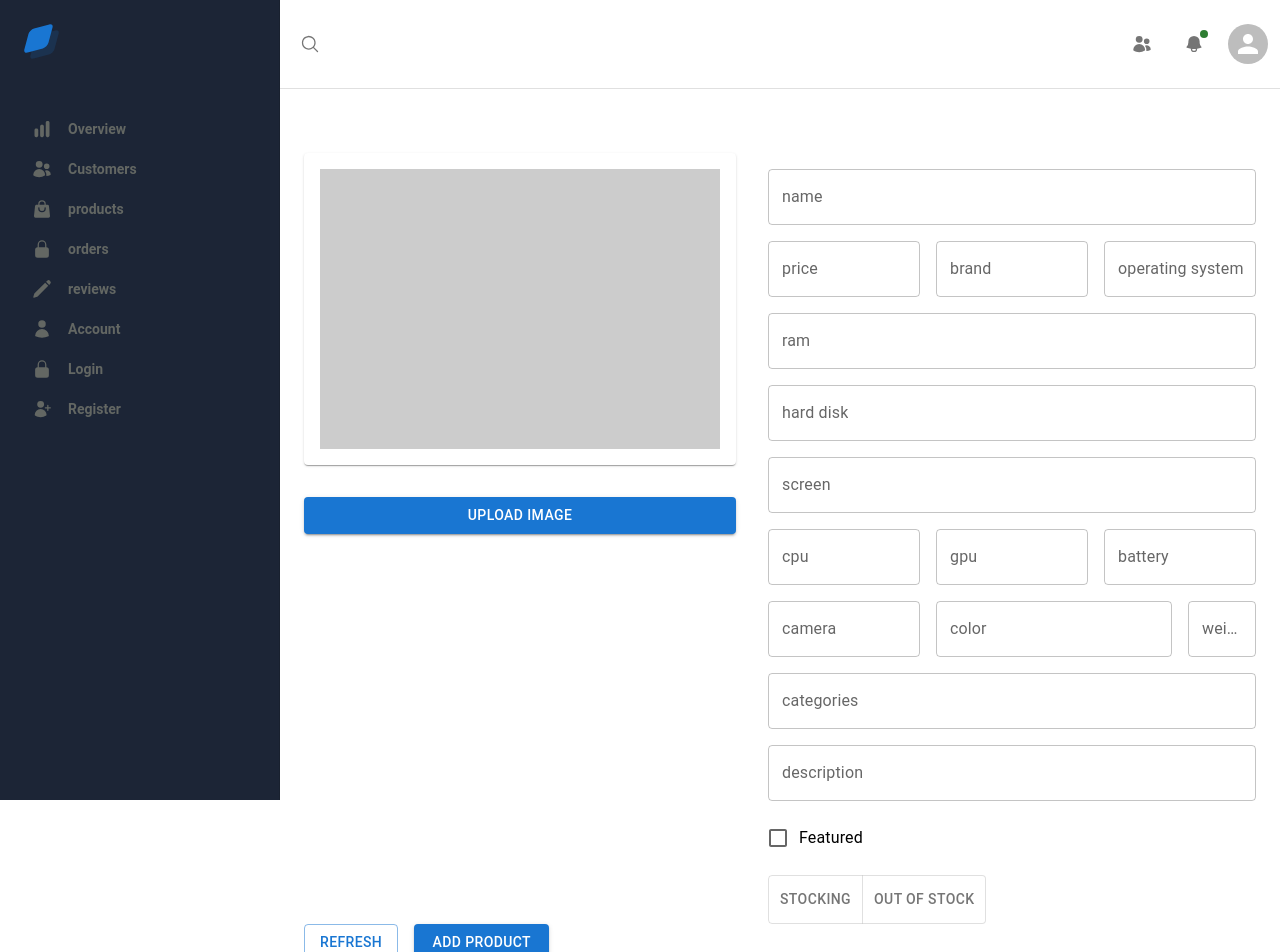
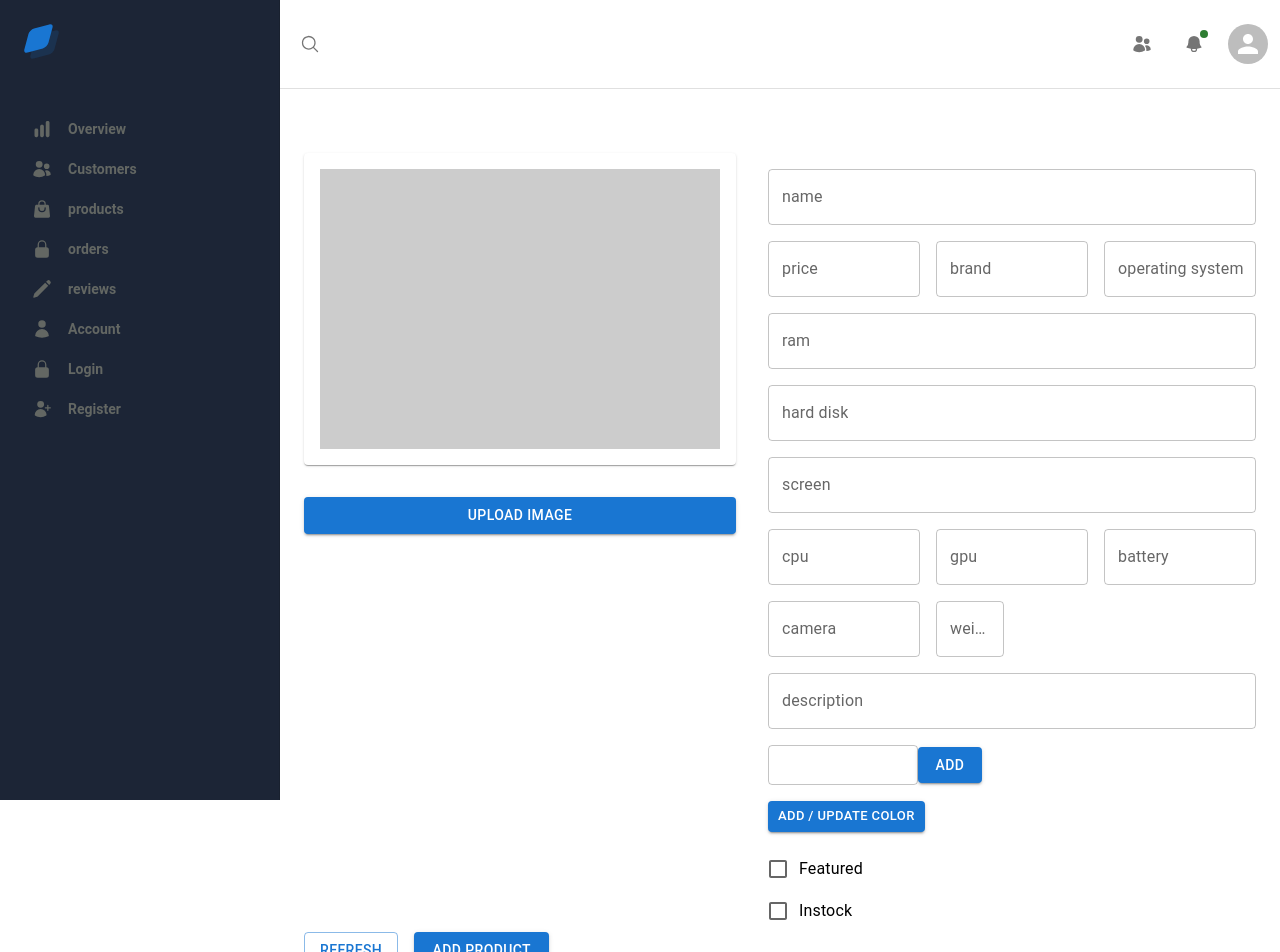
Before and after one commit to thanhhung-art/admin_shop_laptop, a Next.js app: page /products/add_product in a window 1280 px wide. Shown: the top 952 px of the page. Built offline with nearby package versions, Linux system fonts and the light colour scheme.

Commit message:
improvement: update details page

```diff
--- /dev/null
+++ b/src/components/products/product/FeaturedCheckBox.tsx
@@ -0,0 +1,34 @@
+import { IProduct } from "@/types/product";
+import { Checkbox, FormControlLabel } from "@mui/material";
+import { useState, ChangeEvent } from "react";
+
+interface IProps {
+  data?: IProduct;
+  onInputChange: (name: string, value: string | string[] | boolean) => void;
+}
+
+const FeaturedCheckBox = ({ data, onInputChange }: IProps) => {
+  const [featured, setFeatured] = useState<boolean>(
+    () => data?.featured || false
+  );
+
+  const handleChangeValue = (e: ChangeEvent<HTMLInputElement>) => {
+    onInputChange('featured', !featured)
+    setFeatured(!featured)
+  };
+
+  return (
+    <FormControlLabel
+      control={
+        <Checkbox
+          checked={featured}
+          onChange={handleChangeValue}
+          name="featured"
+        />
+      }
+      label="Featured"
+    />
+  );
+};
+
+export default FeaturedCheckBox;
--- /dev/null
+++ b/src/components/products/product/InstockCheckbox.tsx
@@ -0,0 +1,34 @@
+import { IProduct } from "@/types/product";
+import { Checkbox, FormControlLabel } from "@mui/material";
+import { useState, ChangeEvent } from "react";
+
+interface IProps {
+  data?: IProduct;
+  onInputChange: (name: string, value: string | string[] | boolean) => void;
+}
+
+const InstockCheckbox = ({ data, onInputChange }: IProps) => {
+  const [instock, setInstock] = useState<boolean>(
+    () => data?.featured || false
+  );
+
+  const handleChangeValue = (e: ChangeEvent<HTMLInputElement>) => {
+    onInputChange("instock", !instock);
+    setInstock(!instock);
+  };
+
+  return (
+    <FormControlLabel
+      control={
+        <Checkbox
+          checked={instock}
+          onChange={handleChangeValue}
+          name="instock"
+        />
+      }
+      label="Instock"
+    />
+  );
+};
+
+export default InstockCheckbox;
--- /dev/null
+++ b/src/components/products/product/addColor.tsx
@@ -0,0 +1,145 @@
+import { TOnInputChange } from "@/views/product/productDetails";
+import {
+  Box,
+  Button,
+  Card,
+  Chip,
+  Dialog,
+  DialogTitle,
+  Stack,
+  TextField,
+} from "@mui/material";
+import React, {
+  ChangeEvent,
+  RefObject,
+  createRef,
+  useEffect,
+  useRef,
+  useState,
+} from "react";
+
+interface IProps {
+  colorsProp?: { color: string; quantity: number }[];
+  onInputChange: TOnInputChange
+}
+
+const Color = ({ colorsProp, onInputChange }: IProps) => {
+  const [colors, setColors] = useState<{ color: string; quantity: number }[]>(
+    () => colorsProp || []
+  );
+
+  const refs = useRef(new Map<string, RefObject<HTMLInputElement>>());
+  const addColorRef = createRef<HTMLInputElement>();
+  const addQuantityRef = createRef<HTMLInputElement>();
+
+  const [openDialog, setOpenDialog] = useState(false);
+
+  const handleOpenCloseDialog = () => {
+    setOpenDialog(!openDialog);
+  };
+
+  const handleDelete = (value: string) => {
+    const index = colors.findIndex((e) => e.color === value);
+    if (index > -1) {
+      colors.splice(index, 1);
+      setColors([...colors]);
+      onInputChange('colors', colors)
+    }
+  };
+
+  const handleChangeColor = (e: ChangeEvent<HTMLInputElement>) => {
+    const { name, value } = e.target;
+
+    const index = colors.findIndex((e) => e.color === name);
+    if (index > -1) {
+      colors[index].quantity = Number(value);
+      onInputChange('colors', colors)
+    }
+  };
+
+  const hanldeAddColor = () => {
+    if (addColorRef.current && addQuantityRef.current) {
+      let color = addColorRef.current.value || "";
+      let quantity = Number(addQuantityRef.current.value) || 0;
+
+      if (color && quantity) {
+        colors.push({ color, quantity });
+        refs.current.set(color, createRef<HTMLInputElement>())
+        setColors([...colors]);
+        onInputChange('colors', colors)
+      }
+
+      addColorRef.current.value = "";
+      addQuantityRef.current.value = "";
+    }
+  };
+
+  useEffect(() => {
+    colors.forEach(({ color }) => {
+      refs.current.set(color, createRef<HTMLInputElement>());
+    });
+  }, [colors]);
+
+  return (
+    <>
+      <Stack direction="row" spacing={2} alignItems="center">
+        {colors.map((e, i) => (
+          <Chip
+            label={`${e.color} ${e.quantity}`}
+            onDelete={() => handleDelete(e.color)}
+            key={i}
+            color="primary"
+          />
+        ))}
+        <Box>
+          <Button
+            variant="contained"
+            size="small"
+            sx={{ width: "max-content" }}
+            onClick={handleOpenCloseDialog}
+          >
+            add / update color
+          </Button>
+        </Box>
+      </Stack>
+      <Dialog onClose={handleOpenCloseDialog} open={openDialog}>
+        <Card sx={{ p: 4 }}>
+          <DialogTitle>Add / Update color</DialogTitle>
+          <Stack spacing={2}>
+            {colors.map((e) => (
+              <Stack direction="row" spacing={2} key={e.color}>
+                <TextField value={e.color} />
+                <TextField
+                  defaultValue={e.quantity}
+                  inputRef={refs.current.get(e.color)}
+                  name={`${e.color}`}
+                  onChange={handleChangeColor}
+                  type="number"
+                />
+              </Stack>
+            ))}
+            <Stack direction="row" spacing={2}>
+              <TextField
+                inputRef={addColorRef}
+                name="addColor"
+                placeholder="add color"
+              />
+              <TextField
+                inputRef={addQuantityRef}
+                name="addQuantity"
+                placeholder="add quantity"
+              />
+            </Stack>
+            <Stack direction="row" spacing={2} justifyContent="space-between">
+              <Button variant="contained" fullWidth onClick={hanldeAddColor}>
+                add
+              </Button>
+            </Stack>
+          </Stack>
+        </Card>
+      </Dialog>
+    </>
+  );
+};
+
+export default Color;
--- /dev/null
+++ b/src/components/products/product/categories.tsx
@@ -0,0 +1,56 @@
+import { IProduct } from "@/types/product";
+import { Box, Button, Chip, Stack, TextField } from "@mui/material";
+import { useState, createRef } from "react";
+
+interface IProps {
+  data?: IProduct;
+  onInputChange: (name: string, value: string | string[] | boolean) => void;
+}
+
+const Categories = ({ data, onInputChange }: IProps) => {
+  const [categories, setCategories] = useState<string[]>(
+    () => data?.categories || []
+  );
+  const addCategoryRef = createRef<HTMLInputElement>();
+
+  const handleAddCategory = () => {
+    if (addCategoryRef.current?.value) {
+      const temp = [...categories, addCategoryRef.current.value.toLowerCase()];
+      setCategories(temp);
+      onInputChange("categories", temp);
+      addCategoryRef.current.value = "";
+    }
+  };
+
+  const handleRemoveCategory = (value: string) => {
+    const index = categories.indexOf(value);
+    if (index > -1) {
+      categories.splice(index, 1);
+      setCategories([...categories]);
+      onInputChange("categories", categories);
+    }
+  };
+
+  return (
+    <Stack direction="row" spacing={2} alignItems="center" flexWrap='wrap' useFlexGap>
+      {data &&
+        categories.map((e, i) => (
+          <Box key={i}>
+            <Chip
+              color="primary"
+              label={e}
+              onDelete={() => handleRemoveCategory(e)}
+            ></Chip>
+          </Box>
+        ))}
+      <Stack direction="row" alignItems="center">
+        <TextField inputRef={addCategoryRef} size="small" sx={{ width: 150 }} />
+        <Button variant="contained" onClick={handleAddCategory}>
+          add{" "}
+        </Button>
+      </Stack>
+    </Stack>
+  );
+};
+
+export default Categories;
--- a/src/components/products/product/details.tsx
+++ b/src/components/products/product/details.tsx
@@ -1,68 +1,38 @@
 "use client";
+
 import { IProduct } from "@/types/product";
-import {
-  Checkbox,
-  FormControlLabel,
-  Grid,
-  TextField,
-  ToggleButton,
-  ToggleButtonGroup,
-} from "@mui/material";
-import {
-  MouseEvent,
-  ChangeEvent,
-  Dispatch,
-  SetStateAction,
-  useEffect,
-  createRef,
-  useMemo,
-} from "react";
+import { FormGroup, Grid, TextField } from "@mui/material";
+import { ChangeEvent, useEffect, createRef, useMemo, RefObject } from "react";
 import { calcXsItem } from "@/utils/calcXsItems";
+import Categories from "./categories";
+import FeaturedCheckBox from "./FeaturedCheckBox";
+import InstockCheckbox from "./InstockCheckbox";
+import Color from "./addColor";
+import { TOnInputChange } from "@/views/product/productDetails";
 
 interface IProps {
   data?: IProduct;
-  onInputChange: ({ name, value }: { name: string; value: string }) => void;
-  stocking: string;
-  setStocking: Dispatch<SetStateAction<string>>;
-  handleEnableFeaturedProduct: (e: ChangeEvent<HTMLInputElement>) => void;
+  onInputChange: TOnInputChange
   refresh?: boolean;
-  featured: boolean;
 }
 
-const Details = ({
-  data,
-  onInputChange,
-  stocking,
-  setStocking,
-  handleEnableFeaturedProduct,
-  featured,
-  refresh,
-}: IProps) => {
-  const refs = useMemo(() => new Map(), []);
-  refs.set("name", createRef<HTMLInputElement>());
-  refs.set("price", createRef<HTMLInputElement>());
-  refs.set("brand", createRef<HTMLInputElement>());
-  refs.set("operating system", createRef<HTMLInputElement>());
-  refs.set("ram", createRef<HTMLInputElement>());
-  refs.set("hard disk", createRef<HTMLInputElement>());
-  refs.set("screen", createRef<HTMLInputElement>());
-  refs.set("cpu", createRef<HTMLInputElement>());
-  refs.set("gpu", createRef<HTMLInputElement>());
-  refs.set("battery", createRef<HTMLInputElement>());
-  refs.set("camera", createRef<HTMLInputElement>());
-  refs.set("color", createRef<HTMLInputElement>());
-  refs.set("weight", createRef<HTMLInputElement>());
-  refs.set("categories", createRef<HTMLInputElement>());
-  refs.set("description", createRef<HTMLInputElement>());
-
-  const handleStocking = (e: MouseEvent<HTMLElement>, isStocking: string) => {
-    setStocking(isStocking);
-  };
-
-  const handleChange = (e: ChangeEvent<HTMLInputElement>) => {
-    const { value, name } = e.target;
-    onInputChange({ name, value });
-  };
+const fields = [
+  "name",
+  "price",
+  "brand",
+  "operating system",
+  "ram",
+  "hard disk",
+  "screen",
+  "cpu",
+  "gpu",
+  "battery",
+  "camera",
+  "weight",
+  "description",
+  "categories",
+  "color",
+];
 
 function spaceCaseToCamelCase(text: string) {
   if (text === "operating system") return "os";
@@ -70,10 +40,26 @@ const Details = ({
   return text;
 }
 
+const Details = ({ data, onInputChange, refresh }: IProps) => {
+  const refs = useMemo(
+    () =>
+      new Map<string, RefObject<HTMLInputElement>>(
+        fields.map((field) => [field, createRef<HTMLInputElement>()])
+      ),
+    []
+  );
+
+  const handleInputValueChange = (e: ChangeEvent<HTMLInputElement>) => {
+    let name: string = spaceCaseToCamelCase(e.target.name);
+    let value: string | string[] | boolean = e.target.value;
+
+    onInputChange(name, value);
+  };
+
   useEffect(() => {
     if (refresh) {
-      refs.forEach((value, key) => {
-        value.current.value = "";
+      refs.forEach((value) => {
+        if (value.current) value.current.value = "";
       });
     }
   }, [refresh, refs]);
@@ -83,42 +69,49 @@ const Details = ({
       {Array.from(refs).map(([key, ref]) => {
         return (
           <Grid item key={key} xs={calcXsItem(key)}>
+            {(() => {
+              switch (key) {
+                case "categories":
+                  return (
+                    <Categories data={data} onInputChange={onInputChange} />
+                  );
+                case "color":
+                  return <Color colorsProp={data?.colors} onInputChange={onInputChange} />;
+                case "price":
+                default:
+                  return (
                     <TextField
                       inputRef={ref}
                       type={key === "price" ? "number" : "text"}
-              onChange={handleChange}
+                      onChange={handleInputValueChange}
                       name={key}
                       fullWidth
                       defaultValue={
                         data
-                  ? data[spaceCaseToCamelCase(key) as keyof typeof data] ||
+                          ? data[
+                              spaceCaseToCamelCase(key) as keyof typeof data
+                            ] ||
                             data.configure[
-                      spaceCaseToCamelCase(key) as keyof typeof data.configure
+                              spaceCaseToCamelCase(
+                                key
+                              ) as keyof typeof data.configure
                             ]
                           : ""
                       }
                       label={key}
                       multiline
                     />
+                  );
+              }
+            })()}
           </Grid>
         );
       })}
       <Grid item xs={12}>
-        <FormControlLabel
-          control={
-            <Checkbox
-              checked={featured}
-              onChange={handleEnableFeaturedProduct}
-            />
-          }
-          label="Featured"
-        />
-      </Grid>
-      <Grid item xs={12}>
-        <ToggleButtonGroup value={stocking} onChange={handleStocking} exclusive>
-          <ToggleButton value="stocking">stocking</ToggleButton>
-          <ToggleButton value="out of stock">out of stock</ToggleButton>
-        </ToggleButtonGroup>
+        <FormGroup>
+          <FeaturedCheckBox data={data} onInputChange={onInputChange} />
+          <InstockCheckbox data={data} onInputChange={onInputChange} />
+        </FormGroup>
       </Grid>
     </Grid>
   );
--- a/src/utils/fetch.ts
+++ b/src/utils/fetch.ts
@@ -22,7 +22,7 @@ export const getProducts = async (query: string) => {
 };
 
 export const getProductsInfinity = async (page: number) => {
-  const res = await Fetch(`/products?query=${page}`);
+  const res = await Fetch(`/products?page=${page}`);
   return res.data as IGetProductsInfinity;
 };
 
--- /dev/null
+++ b/src/utils/global.ts
@@ -0,0 +1,17 @@
+export const configure = [
+  "battery",
+  "camera",
+  "cpu",
+  "gpu",
+  "hard disk",
+  "operating system",
+  "ram",
+  "screen",
+];
+
+export const spaceCaseToCamelCase = (text: string) => {
+  if (text === "operating system") return "os";
+  if (text === "hard disk") return "hardDisk";
+
+  return text;
+};
--- a/src/views/product/addProduct.tsx
+++ b/src/views/product/addProduct.tsx
@@ -6,7 +6,7 @@ import { useRef, useState } from "react";
 import { IProduct, IUpdateProduct } from "@/types/product";
 import { useMutation } from "@tanstack/react-query";
 import { Fetch } from "@/utils/fetch";
-import { configure } from "@/utils/global";
+import { configure, spaceCaseToCamelCase } from "@/utils/global";
 
 const AddProduct = () => {
   const productInfo = useRef<IUpdateProduct>({} as IUpdateProduct);
@@ -24,14 +24,10 @@ const AddProduct = () => {
     }
   );
 
-  const spaceCaseToCamelCase = (text: string) => {
-    if (text === "operating system") return "os";
-    if (text === "hard disk") return "hardDisk";
-
-    return text;
-  };
-
-  const handleChange = (name: string, value: string | string[] | boolean) => {
+  const handleChange = (
+    name: string,
+    value: string | string[] | { color: string; quantity: number }[] | boolean
+  ) => {
     const key = spaceCaseToCamelCase(name);
     if (productInfo.current) {
       if (configure.includes(key)) {
@@ -41,7 +37,7 @@ const AddProduct = () => {
           productInfo.current.configure = { key: value };
         }
       } else {
-        productInfo.current[key] = value
+        productInfo.current[key] = value;
       }
     }
   };
```
Also changed, not shown: src/types/product.ts (+13 -3 lines). Lines whose indentation alone changed are shown as unchanged.
